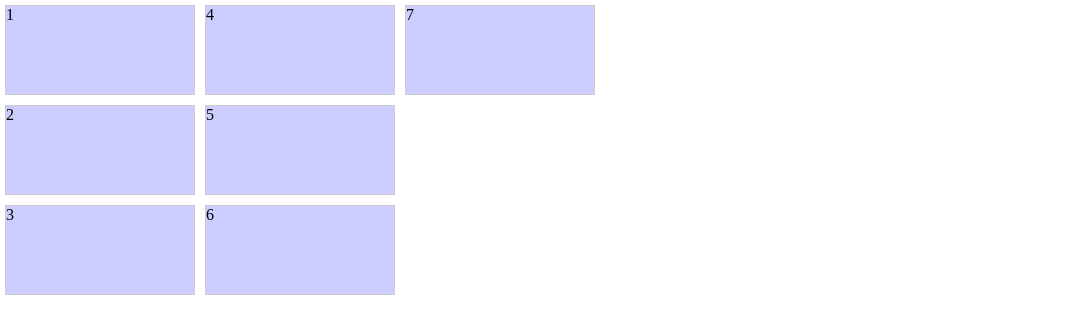
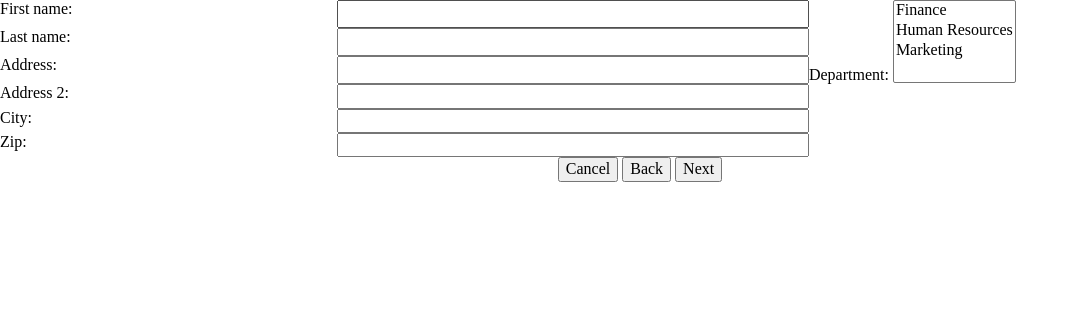
Before and after one commit to fidelman-study/grid-layout-tutor, a website: page pages/foundation-1.html in a window 1280 px wide. Shown: the whole page, without its empty margins (0-1079 px from the left). Drawn offline with nearby package versions, Linux system fonts and the light colour scheme.

Commit message:
grid-auto-flow: dense;

```diff
--- a/app/css/style.css
+++ b/app/css/style.css
@@ -1,22 +1,48 @@
-.grid {
+form {
     display: grid;
 
+    /*расстояние между линиями (колонками) не фиксированное (auto),
+    поэтому ширина колонок определяется шириной элементов*/
+    grid-template-columns: [labels] auto [controls] auto [oversized] auto;
+
+    /* Без dense алгоритм может «переть» только вперед,
+    не оглядываясь назад. Поскольку метки и поля могут
+    находиться только в своих выделенных колонках, то при
+    их размещении алгоритм вынужден опускаться всё ниже и
+    ниже. Когда он доходит до блока #department-block,
+    алгоритм находится на 6 ряду — столько перед ним было
+    меток и полей — и этот блок продолжает этот же 6 ряд. */
+
+    /* вБлагодаря dense алгоритм теперь учитывает пропущенные
+    строки и размещает #department-block сразу же в первой
+    строке его ряда.*/
+    grid-auto-flow: dense;
 }
-.grid {
-    display: grid;
-    grid-template-columns: 200px 200px 200px;
-    grid-template-rows: 100px 100px 100px;
+form > label {
 
-    /*меняет поведение алгоритма с row с на column*/
-    grid-auto-flow: column;
+    grid-column: labels;
+    grid-row: auto;
+}
+form > input {
+
+    grid-column: controls;
+    grid-row: auto;
 }
 
-/*========================
-        Visualization
-========================*/
+#department-block{
 
-.grid div {
-    margin: 5px;
-    border: 1px solid #ccc;
-    background: #CCF;
+    grid-column: oversized;
+
+    /*занимает 3 строки*/
+    grid-row: span 3;
 }
+
+
+#buttons {
+    grid-row: auto;
+
+    /* сокращенная форма, от первого до последнего */
+    grid-column: 1 / -1;
+
+    text-align: center;
+}
--- a/pages/foundation-1.html
+++ b/pages/foundation-1.html
@@ -10,14 +10,34 @@
     <title>Andrei Fidelman</title>
 </head>
 <body>
-<div class="grid">
-    <div>1</div>
-    <div>2</div>
-    <div>3</div>
-    <div>4</div>
-    <div>5</div>
-    <div>6</div>
-    <div>7</div>
-</div>
+<form>
+    <label for="firstname">First name:</label>
+    <input type="text" id="firstname" name="firstname" />
+    <label for="lastname">Last name:</label>
+    <input type="text" id="lastname" name="lastname" />
+    <label for="address">Address:</label>
+    <input type="text" id="address" name="address" />
+    <label for="address2">Address 2:</label>
+    <input type="text" id="address2" name="address2" />
+    <label for="city">City:</label>
+    <input type="text" id="city" name="city" />
+    <label for="zip">Zip:</label>
+    <input type="text" id="zip" name="zip" />
+
+    <div id="department-block">
+        <label for="department">Department:</label>
+        <select id="department" name="department" multiple>
+            <option value="finance">Finance</option>
+            <option value="humanresources">Human Resources</option>
+            <option value="marketing">Marketing</option>
+        </select>
+    </div>
+
+    <div id="buttons">
+        <button id="cancel">Cancel</button>
+        <button id="back">Back</button>
+        <button id="next">Next</button>
+    </div>
+</form>
 </body>
 </html>
```
